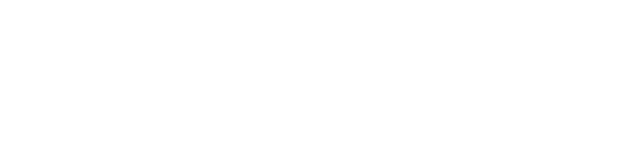
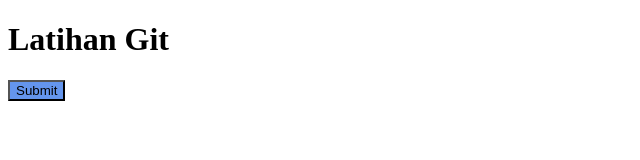
Before and after one commit to chikpynone/LatihanGIT, a plain HTML site: page index.html in a window 1280 px wide. Shown: the whole page, without its empty margins (0-640 px from the left). Drawn offline with Linux system fonts and the light colour scheme.

Commit message:
menambahkan style.css+modif index.html

```diff
--- a/index.html
+++ b/index.html
@@ -5,10 +5,12 @@
     <meta charset="UTF-8">
     <meta name="viewport" content="width=device-width, initial-scale=1.0">
     <title>Document</title>
+    <link rel="stylesheet" href="style.css">
 </head>
 
 <body>
-
+    <h1>Latihan Git</h1>
+    <button>Submit</button>
 </body>
 
 </html>
--- /dev/null
+++ b/style.css
@@ -0,0 +1,3 @@
+button{
+    background-color: cornflowerblue;
+}
```
